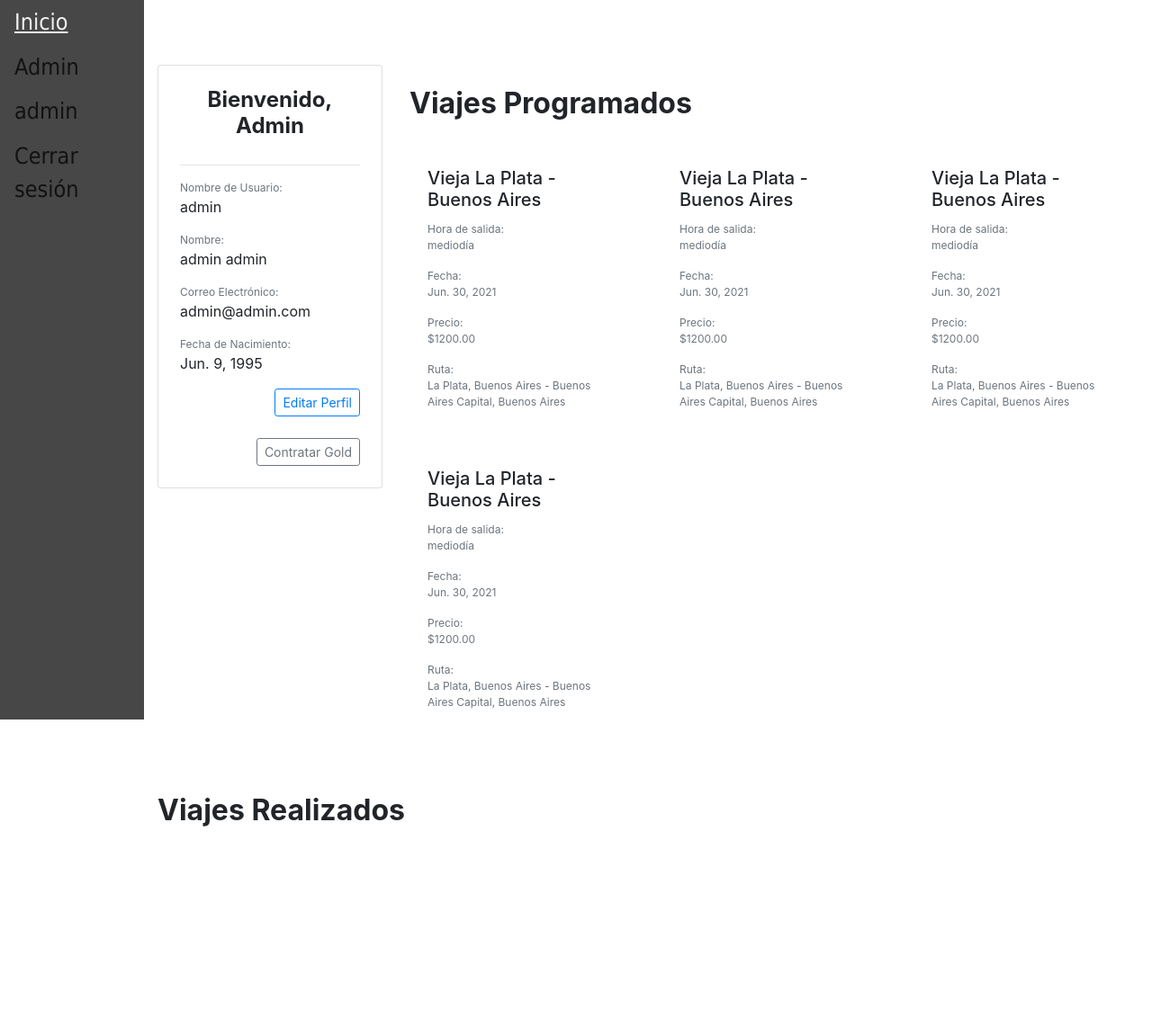
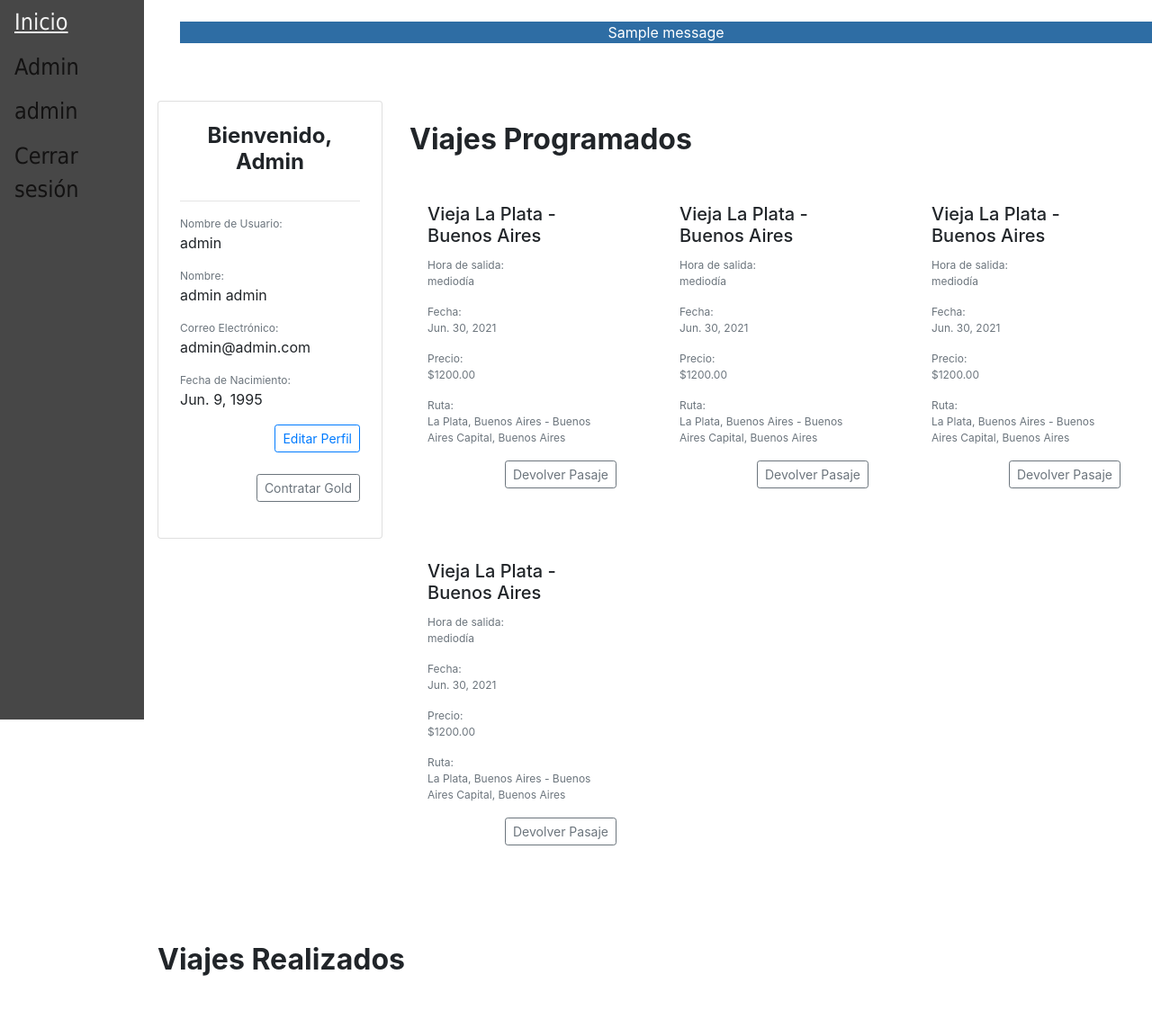
Before and after one commit to tsirigoin/is2-combi19, a Django app: page /accounts/perfil/ in a window 1280 px wide. Shown: the whole page at 90% size. Before the commit the page ends 919 px from the top, so only its background shows below. Run offline with Django 3.2, Linux system fonts and the light colour scheme; a user stored in the database is signed in; data comes from the database, SQL or seed files in the repository; both versions use the stored data as it was after the commit; tables that the repository leaves empty hold one stand-in row (values such as "Sample post"); one stand-in notice (Sample message) is shown; some libraries are stand-ins or nearby versions.

Commit message:
Devolver el pasaje
Se puede devolver el pasaje

```diff
--- a/pagina/main/models.py
+++ b/pagina/main/models.py
@@ -75,7 +75,6 @@
     insumo = models.ManyToManyField(Insumo,blank=True)
     pasajeros = models.ManyToManyField(Pasajero, blank=True)
 
-
     class Meta:
         unique_together = ('chofer', 'fecha','hora', 'ruta',)
 
--- a/pagina/main/urls.py
+++ b/pagina/main/urls.py
@@ -13,5 +13,6 @@
     path(r'accounts/comentarios/eliminar/<comentario_id>/', regviews.eliminar_comentario, name="eliminarcomentario"),
     path(r'accounts/comentarios/editar/<comentario_id>', regviews.modificar_comentario, name="editarcomentario"),
     path(r'accounts/perfil/membresia/cambiar/',regviews.cambiar_membresia,name="cambiar_membresia"),
+    path(r'accounts/comentarios/devolver', regviews.devolver_pasaje, name="devolver_pasaje"),
     url(r"^compra/(?P<vId>[0-9]+) (?P<uName>\w+)/", views.compra, name="compra")
 ]
--- a/pagina/main/views.py
+++ b/pagina/main/views.py
@@ -25,11 +25,13 @@
 	user = CustomUser.objects.filter(username=uName).first()
 	totalAsientos = viaje.combi.capacidad - viaje.pasajeros.count()
 	compra = False
+	print(request.POST.get("disponible"))
 	for i in range(totalAsientos):
 		#dni = request.POST.get("pasajero"+)
 		dniPasajero = request.POST.get("pasajero"+str(i)) #se que esto esta mal pero despues de que se me borro todo dije fue
+		print(dniPasajero)
 		if (dniPasajero is not None):
-			pas = Pasajero(usuario = user, estado = "reservado", dni = dniPasajero)
+			pas = Pasajero(usuario = user, estado = "reservado", dni = i)
 			pas.save()
 			print(dniPasajero)
 			viaje.pasajeros.add(pas)
--- a/pagina/users/templates/users/perfil.html
+++ b/pagina/users/templates/users/perfil.html
@@ -1,9 +1,24 @@
+<style>
+.success{
+	list-style: none;
+	background-color: #2e6da4;
+	color: white;
+	text-align: center;
+	}
+</style>
 {% extends "main/base.html" %}
 
 {% block content %}
 
 {% load crispy_forms_tags %}
 
+{% if messages %}
+        <ul class="messages">
+              {% for message in messages %}
+                    <li{% if message.tags %} class="{{ message.tags }}"{% endif %}>{{ message }}</li>
+              {% endfor %}
+        </ul>
+        {% endif %}
 <!--User-->
 <br />
 <br />
@@ -62,6 +77,12 @@
 									<p class="card-text text-muted" style="font-size:12px">${{ v.precio }}</p>
 									<p class="text-muted mb-0" style="font-size: 12px">Ruta:</p>
 									<p class="card-text text-muted" style="font-size:12px">{{ v.ruta }}</p>
+									<form action="{% url 'devolver_pasaje' %}" method="post">
+									{% csrf_token %}
+						  			<div class="text-right">
+										<button type="submit" onclick="return confirm('Esta seguro?')" class="btn btn-outline-secondary btn-sm" >Devolver Pasaje</button>
+						  			</div>
+								</form>
 		                	</div>
 		              	</div>
 		            </div>
--- a/pagina/users/views.py
+++ b/pagina/users/views.py
@@ -2,7 +2,9 @@
 from django.contrib.auth import logout as logoutFunct
 from .forms import CustomUserCreationForm, UserEditForm
 from main.forms import CustomComentarioForm
-from main.models import Viaje, Comentario
+from main.models import Viaje, Comentario, Pasajero
+import datetime
+from django.contrib import messages
 
 # Create your views here.
 def register(response):
@@ -76,3 +78,13 @@
 		return render(response,'users/comentario.html',{'user': response.user, 'com':comen,
 			'comentario': comentario,
 	})
+
+def devolver_pasaje(response):
+	user = response.user
+	pasajero = Pasajero.objects.filter(usuario=user).first()
+	pasajero.delete()
+	if (datetime.date.today()+datetime.timedelta(hours=24)):
+		messages.success(response, 'Se le devolvio el 100% del precio del boleto')
+	else:
+		messages.success(response, 'Se le devolvio el 50% del precio del boleto')
+	return redirect('perfil')
```
Also changed, not shown: pagina/main/templates/main/compra.html (+6 -3 lines), pagina/db.sqlite3. Lines whose indentation alone changed are shown as unchanged.
